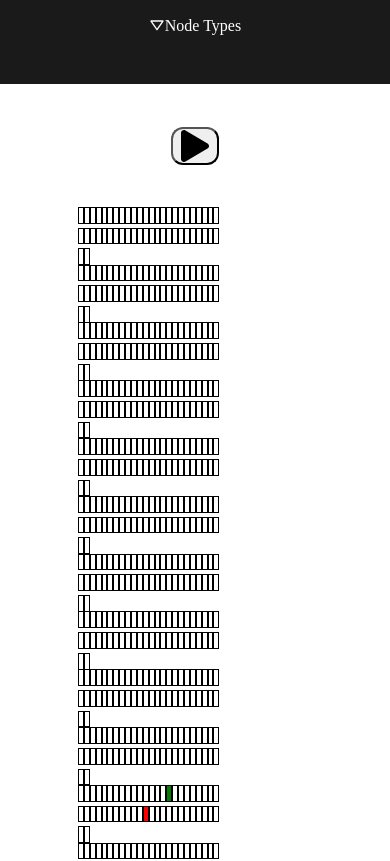
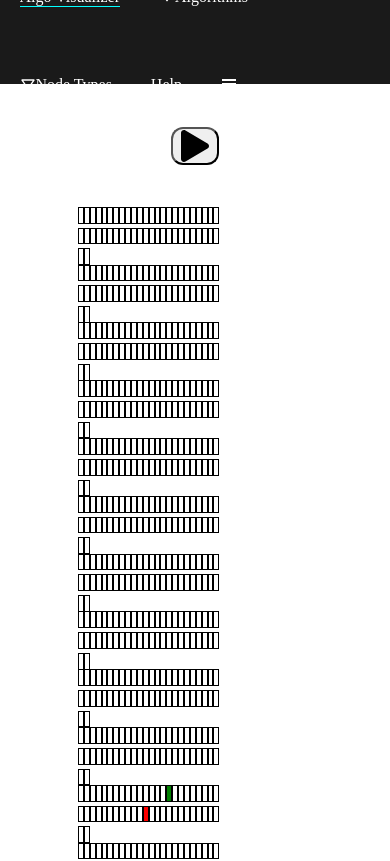
Before and after one commit to Deadrick99/Algorithm-Visulizer, a React (Create React App) app: page / in a window 390 px wide. Shown: the top 861 px of the page. Built offline with nearby package versions, Linux system fonts and the light colour scheme.

Commit message:
Removed Header columns on Mobile

```diff
--- a/src/Compenents/Header.module.css
+++ b/src/Compenents/Header.module.css
@@ -95,8 +95,5 @@ border: 1px solid cyan;
         display: flex;
 
     }
-    .HeaderItems{
-        display: flex;
-        flex-direction: column;
-    }
+
 }
```
